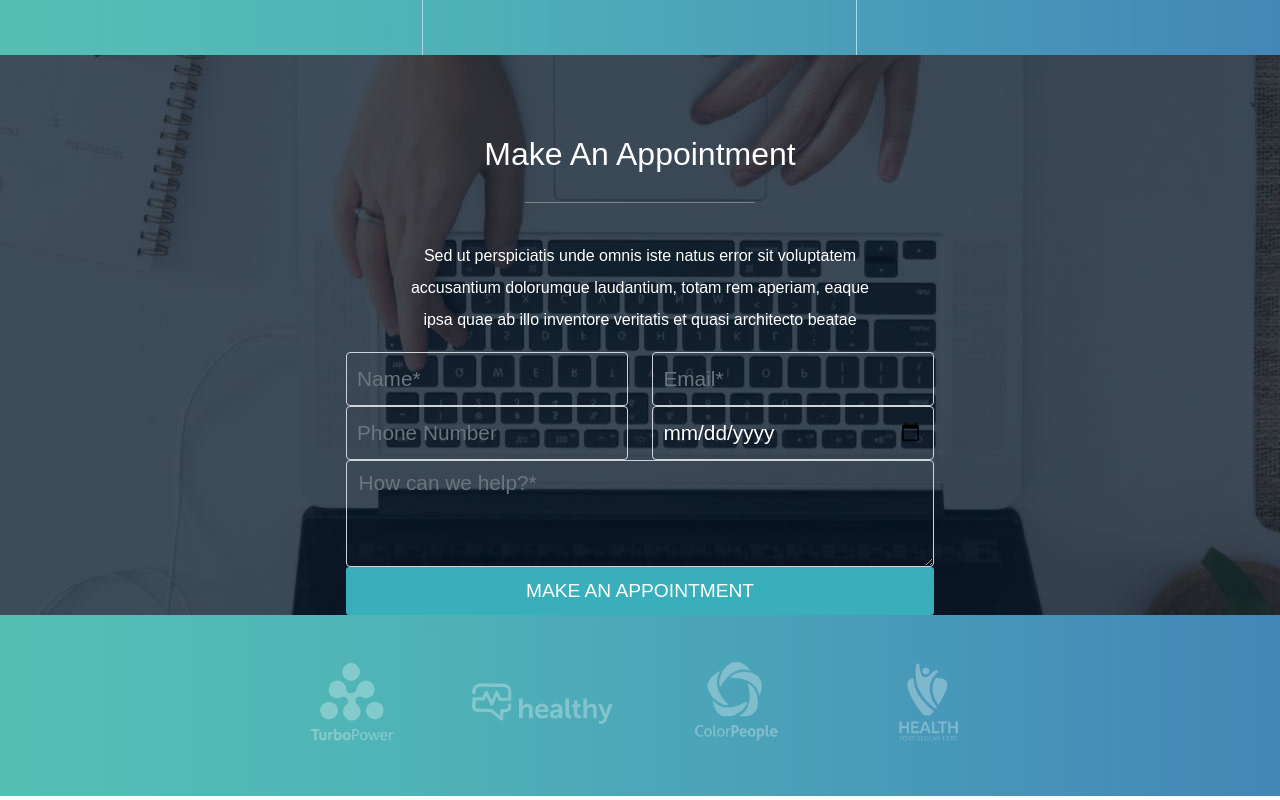
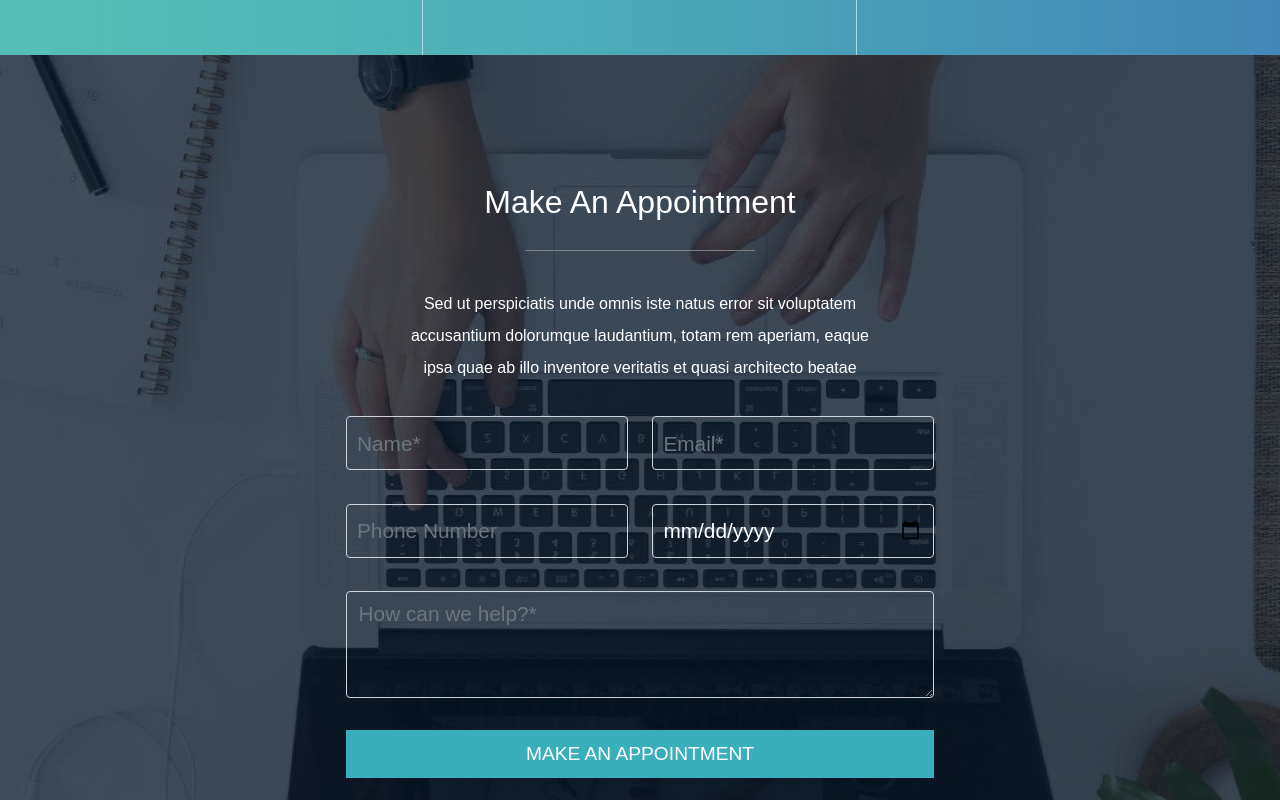
Before and after one commit to Daniele-Simonetti/proj-html-vuejs, a Vue app: page / in a window 1280 px wide. Shown: the part 4240-5040 px from the top of the page. Built offline with nearby package versions, Linux system fonts and the light colour scheme.

Commit message:
working on the form

```diff
--- a/src/components/InputForm.vue
+++ b/src/components/InputForm.vue
@@ -1,6 +1,6 @@
 <template>
   <div class="test">
-    <div class="row justify-content-center text-center text-box">
+    <!-- <div class="row justify-content-center text-center text-box">
       <h2 class="">
         Make An Appointment
       </h2>
@@ -9,10 +9,11 @@
         accusantium dolorumque laudantium,
         totam rem aperiam, eaque ipsa quae ab illo inventore veritatis et quasi architecto beatae
       </p>
-    </div>
+    </div> -->
     <div class="row form-box">
       <div class="col ps-0">
         <input
+          v-model="inputName"
           type="text"
           class="form-control"
           placeholder="Name*"
@@ -21,6 +22,7 @@
       </div>
       <div class="col pe-0">
         <input
+          v-model="inputEmail"
           type="email"
           class="form-control"
           placeholder="Email*"
@@ -31,6 +33,7 @@
     <div class="row form-box">
       <div class="col ps-0">
         <input
+          v-model="inputPhone"
           type="tel"
           class="form-control"
           placeholder="Phone Number"
@@ -39,6 +42,7 @@
       </div>
       <div class="col pe-0">
         <input
+          v-model="inputDate"
           type="date"
           class="form-control"
           placeholder="Appointment Date"
@@ -49,6 +53,7 @@
     <div class="row form-box">
       <textarea
         id="exampleFormControlTextarea1"
+        v-model="inputText"
         class="form-control"
         rows="3"
         placeholder="How can we help?*"
@@ -56,8 +61,9 @@
     </div>
     <div class="btninput">
       <button
-        type="button"
-        class="btn btn-primary btn-lg text-uppercase"
+        type="submit"
+        class="btn btn-primary btn-lg text-uppercase rounded-0"
+        @click="saving()"
       >
         Make an appointment
       </button>
@@ -68,30 +74,31 @@
 <script>
 export default {
   name: 'InputForm',
+  data() {
+    return {
+      inputName: '',
+      inputEmail: '',
+      inputPhone: '',
+      inputDate: '',
+      inputText: '',
+      allInputs: [
+        {
+          Name: null,
+        },
+      ],
+    };
+  },
+  methods: {
+    saving() {
+      console.log('inputName', this.inputName);
+      this.allInputs.Name.push(this.inputName);
+    },
+  },
 };
 </script>
 
 <style lang="scss" scoped>
 @import "~bootstrap/scss/bootstrap";
-h2 {
-    font-weight: lighter;
-    margin-top: 0.5em;
-  }
-  h2::after {
-    content: '';
-    display: block;
-    width: 18%;
-    margin: 0.9em auto;
-    height: 1px;
-    background-color: gray;
-  }
-.text-box {
-  p {
-    width: 38%;
-    line-height: 2em;
-    font-weight: 100;
-  }
-}
 .form-box {
   width: 46%;
   margin: 0 auto;
@@ -100,12 +107,15 @@ h2 {
     color: white;
     font-size: 1.3em;
     padding: 0.5em;
+    margin: 0.8em 0;
   }
   textarea {
     background-color: transparent;
     color: white;
     font-size: 1.3em;
+    margin: 0.8em 0;
   }
+
 }
 .btninput {
   width: 46%;
@@ -117,6 +127,7 @@ h2 {
     border: 0;
     border-radius: 0.2rem;
     padding: 0.5em 1.8em;
+    margin: 0.8em 0 6em 0;
     &:active,
     &:focus {
       background-color: #39afbb;
--- a/src/components/Main.vue
+++ b/src/components/Main.vue
@@ -181,6 +181,17 @@
     <!-- 5 sezione -->
     <div class="row">
       <div class="inputarea">
+        <div class="row justify-content-center text-center text-box">
+          <h2 class="">
+            Make An Appointment
+          </h2>
+          <p>
+            Sed ut perspiciatis unde omnis iste natus error sit voluptatem
+            accusantium dolorumque laudantium,
+            totam rem aperiam,
+            eaque ipsa quae ab illo inventore veritatis et quasi architecto beatae
+          </p>
+        </div>
         <InputForm />
       </div>
       <div class="secondgradient">
@@ -242,6 +253,16 @@ export default {
         return [];
       },
     },
+  },
+  data() {
+    return {
+      inputs: [],
+    };
+  },
+  methods: {
+    // testing(testing) {
+    //   this.inputs.inputName = testing;
+    // },
   },
 };
 </script>
@@ -465,6 +486,25 @@ export default {
   background-position: center;
   color: white;
   padding-top: 5em;
+  h2 {
+    font-weight: lighter;
+    margin-top: 1.5em;
+  }
+  h2::after {
+    content: '';
+    display: block;
+    width: 18%;
+    margin: 0.9em auto;
+    height: 1px;
+    background-color: gray;
+  }
+.text-box {
+  p {
+    width: 38%;
+    line-height: 2em;
+    font-weight: 100;
+  }
+}
 }
 .secondgradient {
   background-image: url('../assets/images/rgb-gradient-bar-for-logo-carrasel.jpg');
```
